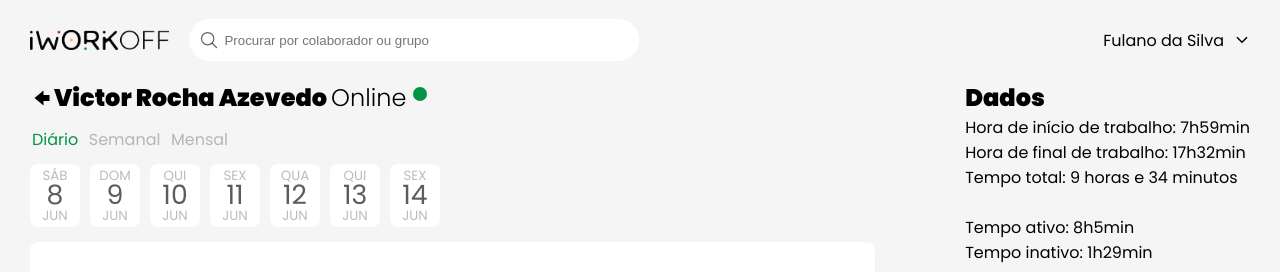
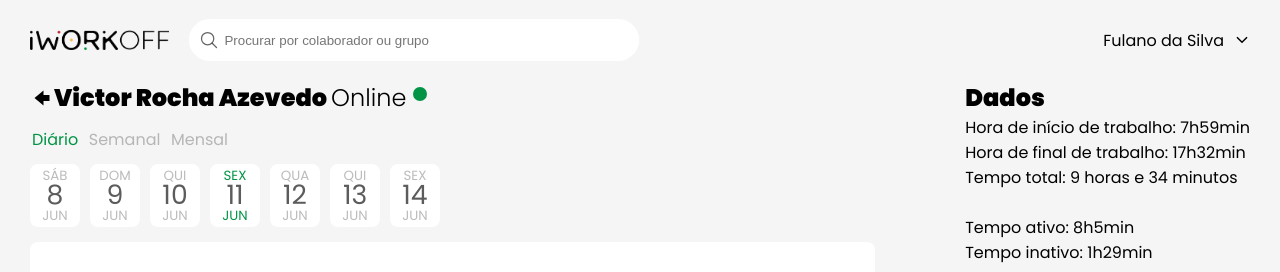
Before and after one commit to abnerjs/iworkoff, a React (Create React App) app: page /home in a window 1280 px wide. Shown: the top 272 px of the page. Built offline with nearby package versions, Linux system fonts and the light colour scheme.

Commit message:
date select colored

```diff
--- a/src/components/dateControls/DiaCard.css
+++ b/src/components/dateControls/DiaCard.css
@@ -11,6 +11,11 @@
     font-family: 'Poppins';
     padding: 5px 10px;
     transition: all 0.1s ease-in-out;
+    cursor: pointer;
+}
+
+.diaria .active .sem, .diaria .active .mes {
+    color: var(--green-iwo);
 }
 
 .dia-card:hover {
--- a/src/components/dateControls/DiaCard.jsx
+++ b/src/components/dateControls/DiaCard.jsx
@@ -4,7 +4,7 @@ import './DiaCard.css'
 
 export default props => {
     return (
-        <div className="dia-card">
+        <div className={`dia-card ${props.active ? 'active':''}`}>
             <div className="sem">{props.sem}</div>
             <div className="dia">{props.dia}</div>
             <div className="mes">{props.mes}</div>
--- a/src/components/dateControls/Diaria.jsx
+++ b/src/components/dateControls/Diaria.jsx
@@ -33,7 +33,7 @@ export default props => {
                 sem={semana[daySelect.getDay() - 1 + 7 % 7]}
             />
             <DiaCard
-                className='active'
+                active
                 dia={daySelect.getDate()}
                 mes={meses[daySelect.getMonth()]}
                 sem={semana[daySelect.getDay()]}
```
